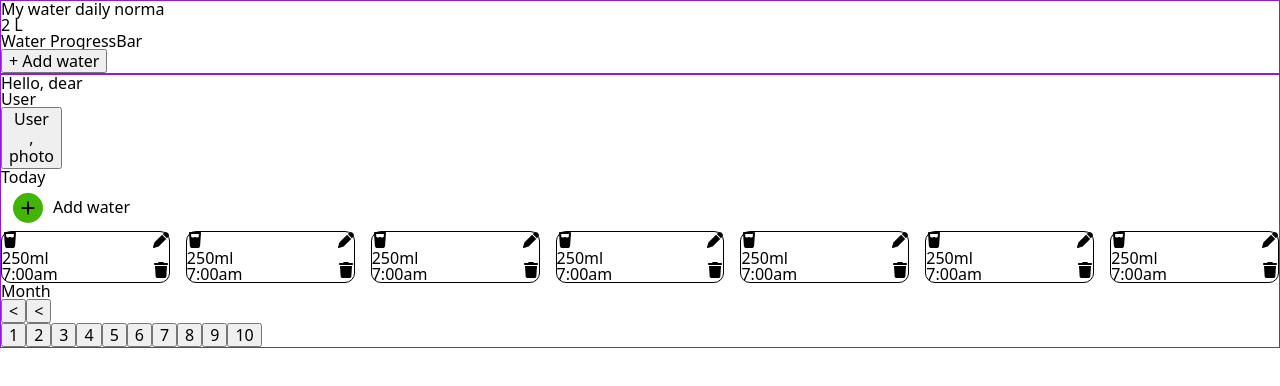
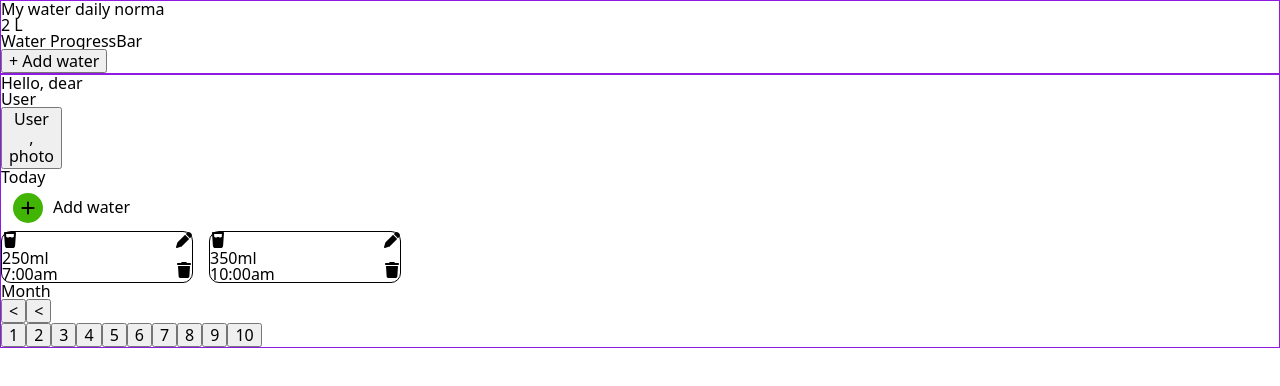
Before and after one commit to IIIMaroIII/HydroWise-frontend, a React (Vite) app: page /tracker in a window 1280 px wide. Shown: the top 386 px of the page. Built offline with nearby package versions, Linux system fonts and the light colour scheme.

Commit message:
bugfix/DailyInfo

```diff
--- a/src/components/Modals/Modal/Modal.jsx
+++ b/src/components/Modals/Modal/Modal.jsx
@@ -1,6 +1,4 @@
-import css from './modal.module.css';
-
-const Modal = children => {
+const Modal = ({ children }) => {
   return <div>{children}</div>;
 };
 
--- a/src/components/Water/WaterDetailedInfo/DailyInfo/WaterList/WaterItem/WaterItem.jsx
+++ b/src/components/Water/WaterDetailedInfo/DailyInfo/WaterList/WaterItem/WaterItem.jsx
@@ -1,8 +1,15 @@
 import { FaGlassWater, FaPen, FaTrash } from 'react-icons/fa6';
 import Button from 'src/components/REUSABLE/Button/Button.jsx';
 import css from './WaterItem.module.css';
+import { useState } from 'react';
+import Modal from 'src/components/Modals/Modal/Modal.jsx';
+import WaterModal from 'src/components/Modals/Modal/WaterModal/WaterModal.jsx';
+import DeleteWaterModal from 'src/components/Modals/Modal/DeleteWaterModal/DeleteWaterModal.jsx';
 
 const WaterItem = ({ item }) => {
+  const [modalOpen, setModalOpen] = useState(false);
+  const [modalDeleteOpen, setModalDeleteOpen] = useState(false);
+
   return (
     <>
       <div>
@@ -14,19 +21,32 @@ const WaterItem = ({ item }) => {
         <Button
           addClass={css.button}
           onClick={() => {
+            setModalOpen(true);
             console.log('Open edit water modal');
-
           }}
         >
           <FaPen />
         </Button>
+        {modalOpen && (
+          <Modal>
+            <WaterModal operationName="edit" />
+          </Modal>
+        )}
 
         <Button
           addClass={css.button}
-          onClick={() => console.log('Open delete water modal')}
+          onClick={() => {
+            setModalDeleteOpen(true);
+            console.log('Open delete water modal');
+          }}
         >
           <FaTrash />
         </Button>
+        {modalDeleteOpen && (
+          <Modal>
+            <DeleteWaterModal />
+          </Modal>
+        )}
       </div>
     </>
   );
--- a/src/components/Water/WaterDetailedInfo/DailyInfo/WaterList/WaterList.jsx
+++ b/src/components/Water/WaterDetailedInfo/DailyInfo/WaterList/WaterList.jsx
@@ -4,13 +4,8 @@ import css from '../WaterList/WaterList.module.css';
 const WaterList = () => {
   // const dailyItems = useSelector(selectWaterItems);
   const dailyItems = [
-    { volume: '250ml', date: '7:00am' },
-    { volume: '250ml', date: '7:00am' },
-    { volume: '250ml', date: '7:00am' },
-    { volume: '250ml', date: '7:00am' },
-    { volume: '250ml', date: '7:00am' },
-    { volume: '250ml', date: '7:00am' },
-    { volume: '250ml', date: '7:00am' },
+    { volume: '250ml', date: '7:00am', _id: 1 },
+    { volume: '350ml', date: '10:00am', _id: 2 },
   ];
 
   return (
```
